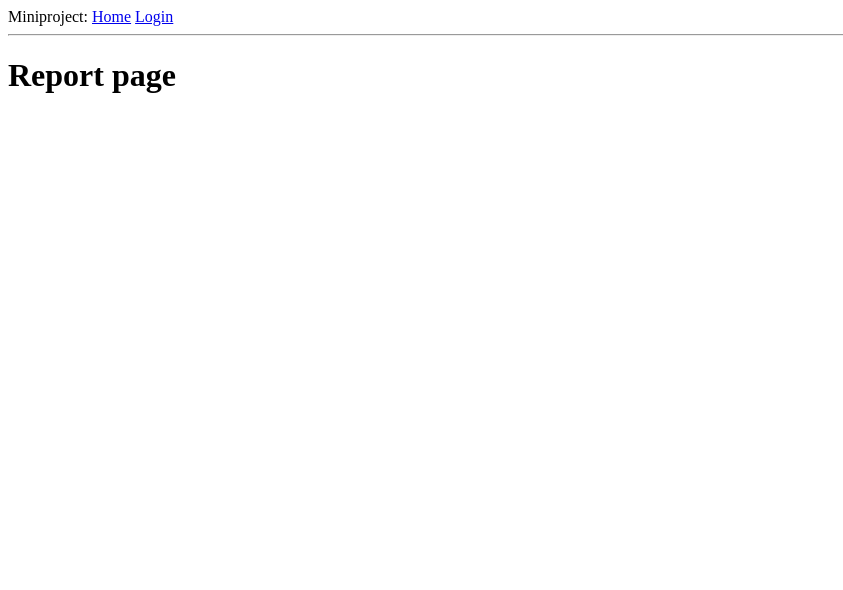
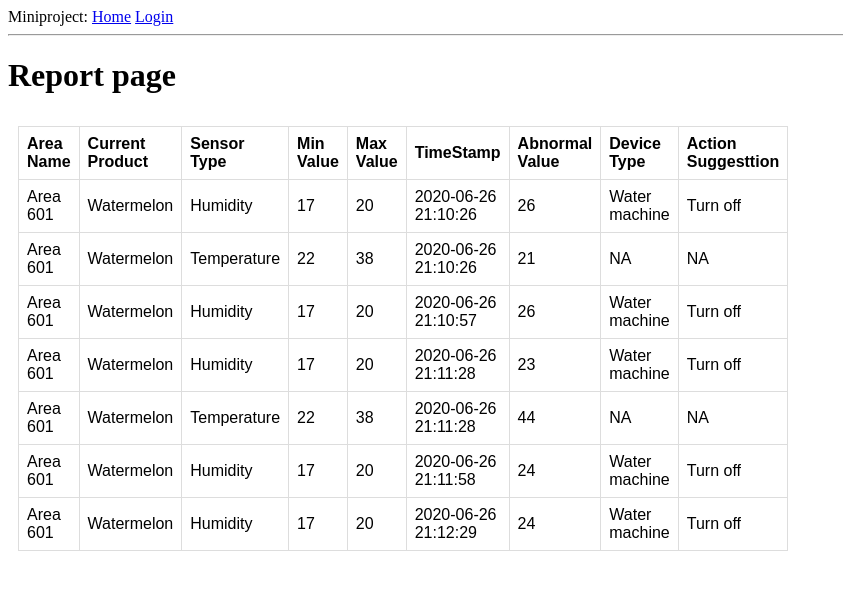
Before and after one commit to namsonx/BIS-miniproject, a Flask app: page /report in a window 1280 px wide. Shown: the top 590 px of the page, without its empty margins (0-843 px from the left). Run offline with Flask 2, Linux system fonts and the light colour scheme; some libraries are stand-ins or nearby versions.

Commit message:
add table report

```diff
--- a/app/templates/base.html
+++ b/app/templates/base.html
@@ -27,6 +27,21 @@
         display: table;
         clear: both;
       }
+      table {
+        font-family: arial, sans-serif;
+        border-collapse: collapse;
+        width: 100%;
+      }
+
+      td, th {
+        border: 1px solid #dddddd;
+        text-align: left;
+        padding: 8px;
+      }
+
+      /* tr:nth-child(even) {
+        background-color: #dddddd;
+      } */
       </style>
     </head>
     <body>
--- a/app/templates/index.html
+++ b/app/templates/index.html
@@ -3,7 +3,7 @@
 {% block content %}
   <head><meta http-equiv="refresh" content="5"></head>
     <div class="row">
-      <h2>AREA 501</h2>
+      <h2>AREA 601</h2>
       <button onclick="reportFunction()">Abnormal Report</button>
       <script>
         function reportFunction() {
--- a/app/templates/report.html
+++ b/app/templates/report.html
@@ -1,5 +1,126 @@
 {% extends "base.html" %}
 
 {% block content %}
+    <script>
+        // function myCreateFunction() {
+        // var table = document.getElementById("report-table");
+        // var row = table.insertRow(0);
+        // var cell1 = row.insertCell(0);
+        // var cell2 = row.insertCell(1);
+        // cell1.innerHTML = "NEW CELL1";
+        // cell2.innerHTML = "NEW CELL2";
+        // }
+
+        var outputTbl = document.getElementById('report-table');
+
+        var output = document.createElement("tr");
+        outputTbl.appendChild(output);
+
+        for (index = 0; index < enteredStrings.length; index++) {
+            output.innerHTML += "<td>" + enteredStrings[index] + "</td>";
+            total.innerHTML = "Total: " + nameCounter;
+        }
+
+        for (index = 0; index < enteredStringsTwo.length; index++) {
+        output.innerHTML += "<td>" + enteredStringsTwo[index] + "</td>";
+        nameCounter++;
+        total.innerHTML = "Total: " + nameCounter;
+        }
+
+    </script>
     <h1>Report page</h1>
+    <div class="row">
+       <div class="column">
+        <table id="report-table">
+            <tr>
+              <th>Area Name</th>
+              <th>Current Product</th>
+              <th>Sensor Type</th>
+              <th>Min Value</th>
+              <th>Max Value</th>
+              <th>TimeStamp</th>
+              <th>Abnormal Value</th>
+              <th>Device Type</th>
+              <th>Action Suggesttion</th>
+            </tr>
+            <tr>
+              <td>Area 601</td>
+              <td>Watermelon</td>
+              <td>Humidity</td>
+              <td>17</td>
+              <td>20</td>
+              <td>2020-06-26 21:10:26</td>
+              <td>26</td>
+              <td>Water machine</td>
+              <td>Turn off</td>
+            </tr>
+            <tr>
+                <td>Area 601</td>
+                <td>Watermelon</td>
+                <td>Temperature</td>
+                <td>22</td>
+                <td>38</td>
+                <td>2020-06-26 21:10:26</td>
+                <td>21</td>
+                <td>NA</td>
+                <td>NA</td>
+            </tr>
+            <tr>
+                <td>Area 601</td>
+                <td>Watermelon</td>
+                <td>Humidity</td>
+                <td>17</td>
+                <td>20</td>
+                <td>2020-06-26 21:10:57</td>
+                <td>26</td>
+                <td>Water machine</td>
+                <td>Turn off</td>
+            </tr>
+            <tr>
+                <td>Area 601</td>
+                <td>Watermelon</td>
+                <td>Humidity</td>
+                <td>17</td>
+                <td>20</td>
+                <td>2020-06-26 21:11:28</td>
+                <td>23</td>
+                <td>Water machine</td>
+                <td>Turn off</td>
+            </tr>
+            <tr>
+                <td>Area 601</td>
+                <td>Watermelon</td>
+                <td>Temperature</td>
+                <td>22</td>
+                <td>38</td>
+                <td>2020-06-26 21:11:28</td>
+                <td>44</td>
+                <td>NA</td>
+                <td>NA</td>
+            </tr>
+            <tr>
+                <td>Area 601</td>
+                <td>Watermelon</td>
+                <td>Humidity</td>
+                <td>17</td>
+                <td>20</td>
+                <td>2020-06-26 21:11:58</td>
+                <td>24</td>
+                <td>Water machine</td>
+                <td>Turn off</td>
+            </tr>
+            <tr>
+                <td>Area 601</td>
+                <td>Watermelon</td>
+                <td>Humidity</td>
+                <td>17</td>
+                <td>20</td>
+                <td>2020-06-26 21:12:29</td>
+                <td>24</td>
+                <td>Water machine</td>
+                <td>Turn off</td>
+            </tr>
+          </table>
+       </div>
+    </div>
 {% endblock %}
```
